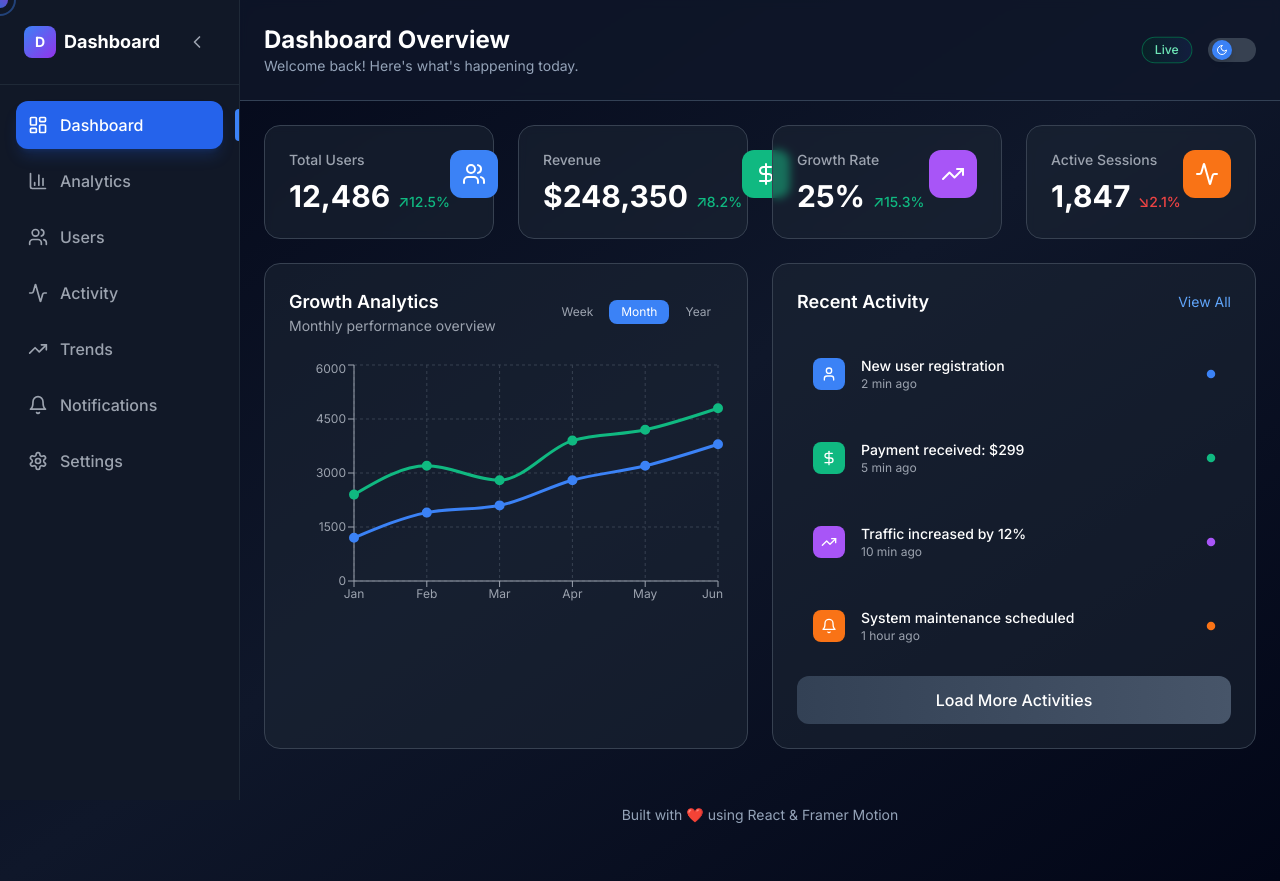
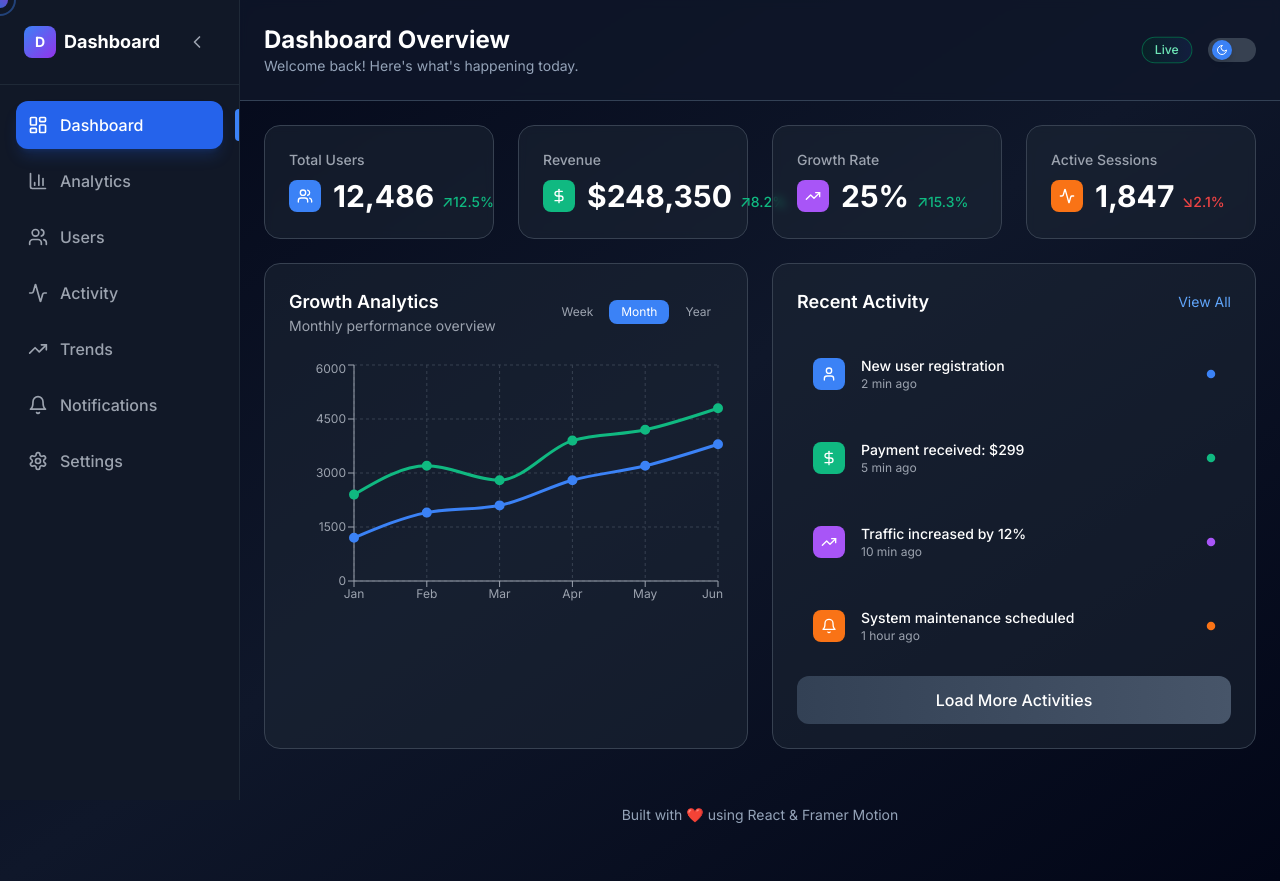
Before and after one commit to Suresh-28/e-com-dashboard, a React (Vite) app: page / in a window 1280 px wide. Built offline with nearby package versions, Linux system fonts and the light colour scheme.

Commit message:
Move dollar icon left in revenue div
Adjust dollar icon alignment in the revenue stat card.

```diff
--- a/src/components/StatCard.tsx
+++ b/src/components/StatCard.tsx
@@ -58,7 +58,19 @@ const StatCard = ({
             {title}
           </p>
 
-          <div className="flex items-baseline mt-2">
+          <div className="flex items-center mt-2">
+            <motion.div
+              className={`p-2 rounded-lg ${color} mr-3`}
+              whileHover={{
+                rotate: 12,
+                scale: 1.1
+              }}
+              transition={{ type: "spring", stiffness: 300 }}
+            >
+              <Icon className="w-4 h-4 text-white" />
+            </motion.div>
+
+            <div className="flex items-baseline">
               <motion.span
                 className={`text-3xl font-bold ${
                   isDark ? 'text-white' : 'text-gray-900'
@@ -100,17 +112,7 @@ const StatCard = ({
               )}
             </div>
           </div>
-
-        <motion.div
-          className={`p-3 rounded-xl ${color}`}
-          whileHover={{
-            rotate: 12,
-            scale: 1.1
-          }}
-          transition={{ type: "spring", stiffness: 300 }}
-        >
-          <Icon className="w-6 h-6 text-white" />
-        </motion.div>
+        </div>
       </div>
     </motion.div>
   );
```
Lines whose indentation alone changed are shown as unchanged.
